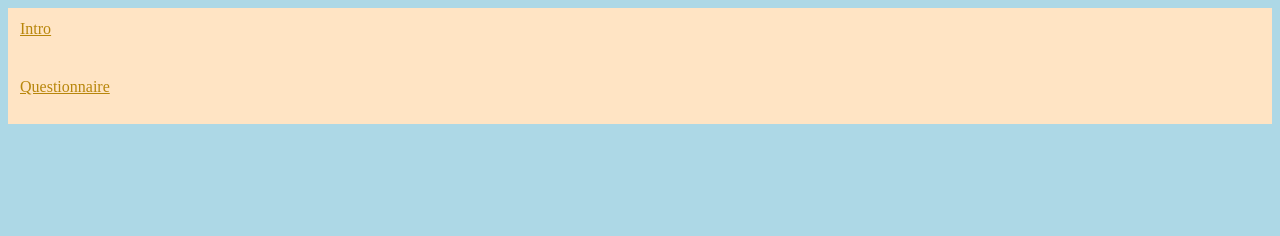
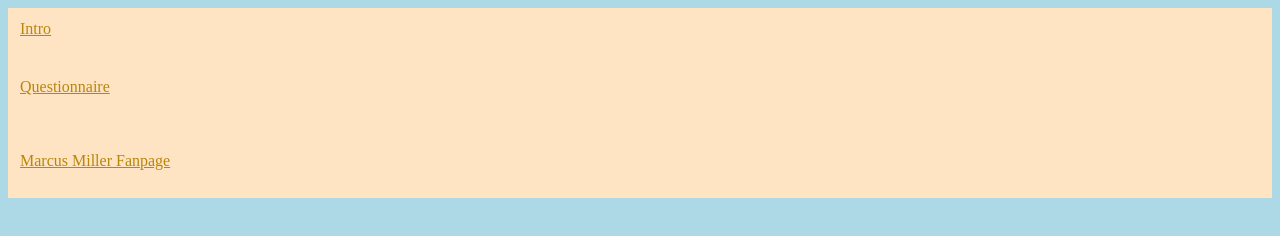
Before and after one commit to mumt301/Mota_Repo, a plain HTML site: page assignments.html in a window 1280 px wide. Drawn offline with Linux system fonts and the light colour scheme.

Commit message:
Link fanpage to my website.

```diff
--- a/assignments.html
+++ b/assignments.html
@@ -7,6 +7,7 @@
     <body>
         <div class="Assignments"><a href="index.html">Intro</a></div>
         <div class="Assignments"><p><a href="questionnaire.txt">Questionnaire</a></p></div>
+        <div class="Assignments"><p><a href="fanpage.html">Marcus Miller Fanpage</a></p></div>
     </body>
 
 </html>
```
